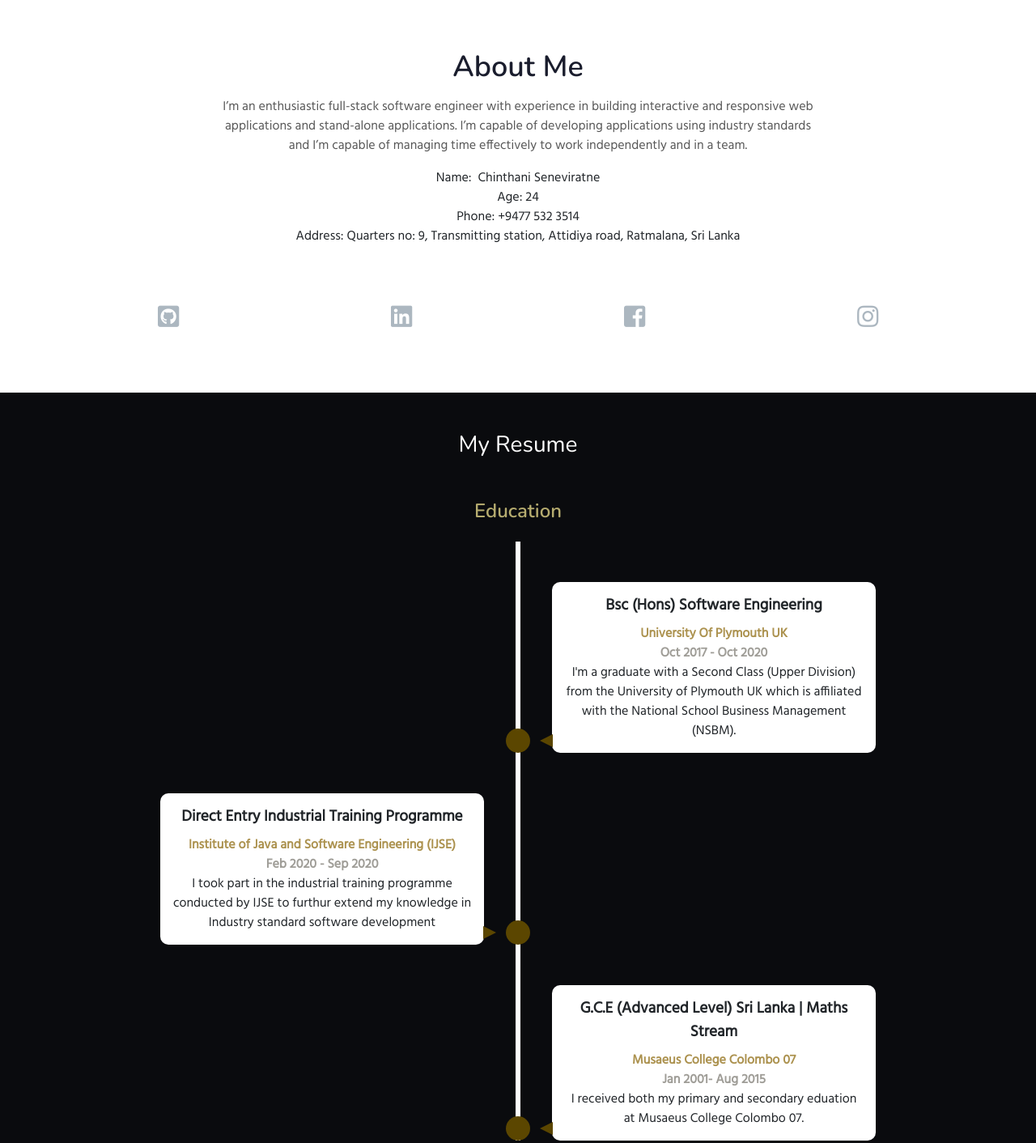
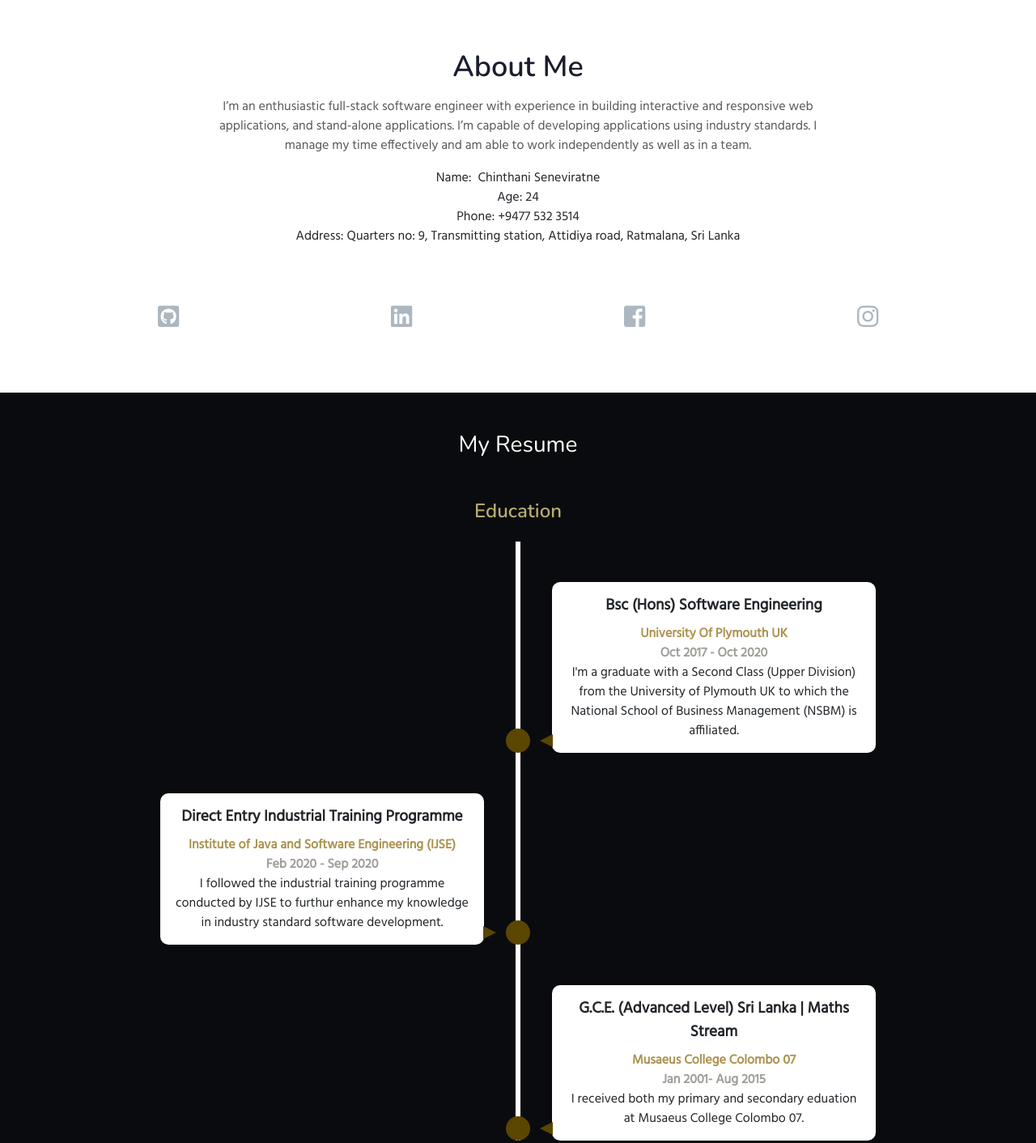
Before and after one commit to Chinthani96/Chinthani96.github.io, a website: page index.html in a window 1280 px wide. Shown: the part 802-2214 px from the top of the page at 81% size. Drawn offline with nearby package versions, Linux system fonts and the light colour scheme.

Commit message:
Change descriptions

```diff
--- a/index.html
+++ b/index.html
@@ -56,9 +56,9 @@
             <div class="heading text-center mx-auto">
                 <h3 class="head">About Me</h3>
                 <p class="my-3 head"> I’m an enthusiastic full-stack software engineer with experience in building
-                    interactive and responsive web applications and stand-alone applications. I’m capable of
-                    developing applications using industry standards and I’m capable of managing time effectively to
-                    work independently and in a team.
+                    interactive and responsive web applications, and stand-alone applications. I’m capable of
+                    developing applications using industry standards. I manage my time effectively and am able to
+                    work independently as well as in a team.
                 </p>
             </div>
             <div class="my-info-wrap">
@@ -101,9 +101,8 @@
                         <time>Bsc (Hons) Software Engineering</time>
                         <p style="color:#ac924f;"><strong>University Of Plymouth UK</strong></p>
                         <span class="cd-date">Oct 2017 - Oct 2020</span>
-                        <p>I'm a graduate with a Second Class (Upper Division) from the University of Plymouth UK which
-                            is
-                            affiliated with the National School Business Management (NSBM).</p>
+                        <p>I'm a graduate with a Second Class (Upper Division) from the University of Plymouth UK to which
+                            the National School of Business Management (NSBM) is affiliated.</p>
                     </div>
                 </li>
                 <li>
@@ -112,14 +111,14 @@
                         <p style="color:#ac924f;"><strong>Institute of Java and Software Engineering (IJSE)</strong> </p>
                         <span class="cd-date">Feb 2020 - Sep 2020</span>
 
-                        <p>I took part in the industrial training programme conducted by IJSE to furthur extend my
+                        <p>I followed the industrial training programme conducted by IJSE to furthur enhance my
                             knowledge in
-                            Industry standard software development</p>
+                            industry standard software development.</p>
                     </div>
                 </li>
                 <li>
                     <div>
-                        <time>G.C.E (Advanced Level) Sri Lanka | Maths Stream</time>
+                        <time>G.C.E. (Advanced Level) Sri Lanka | Maths Stream</time>
                         <p style="color:#ac924f;"><strong>Musaeus College Colombo 07 </strong></p>
                         <span class="cd-date">Jan 2001- Aug 2015</span>
                         <p>I received both my primary and secondary eduation at Musaeus College Colombo 07.</p>
@@ -221,12 +220,12 @@
                 <div class="three-grids-columns">
                     <span class="fa fa-brain"></span>
                     <h4>Machine Learning</h4>
-                    <p>Development of artificial neural networks for machine learning models</p>
+                    <p>Development of machine learning applications using artificial neural networks.</p>
                 </div>
                 <div class="three-grids-columns">
                     <span class="fa fa-info-circle"></span>
                     <h4>Support</h4>
-                    <p>Bug fixes and troubleshooting</p>
+                    <p>Bug fixing and troubleshooting</p>
                 </div>
                 <div class="three-grids-columns">
                     <span class="fa fa-guitar"></span>
```
Also changed, not shown: assets/css/style-starter.css, 3 other files.
